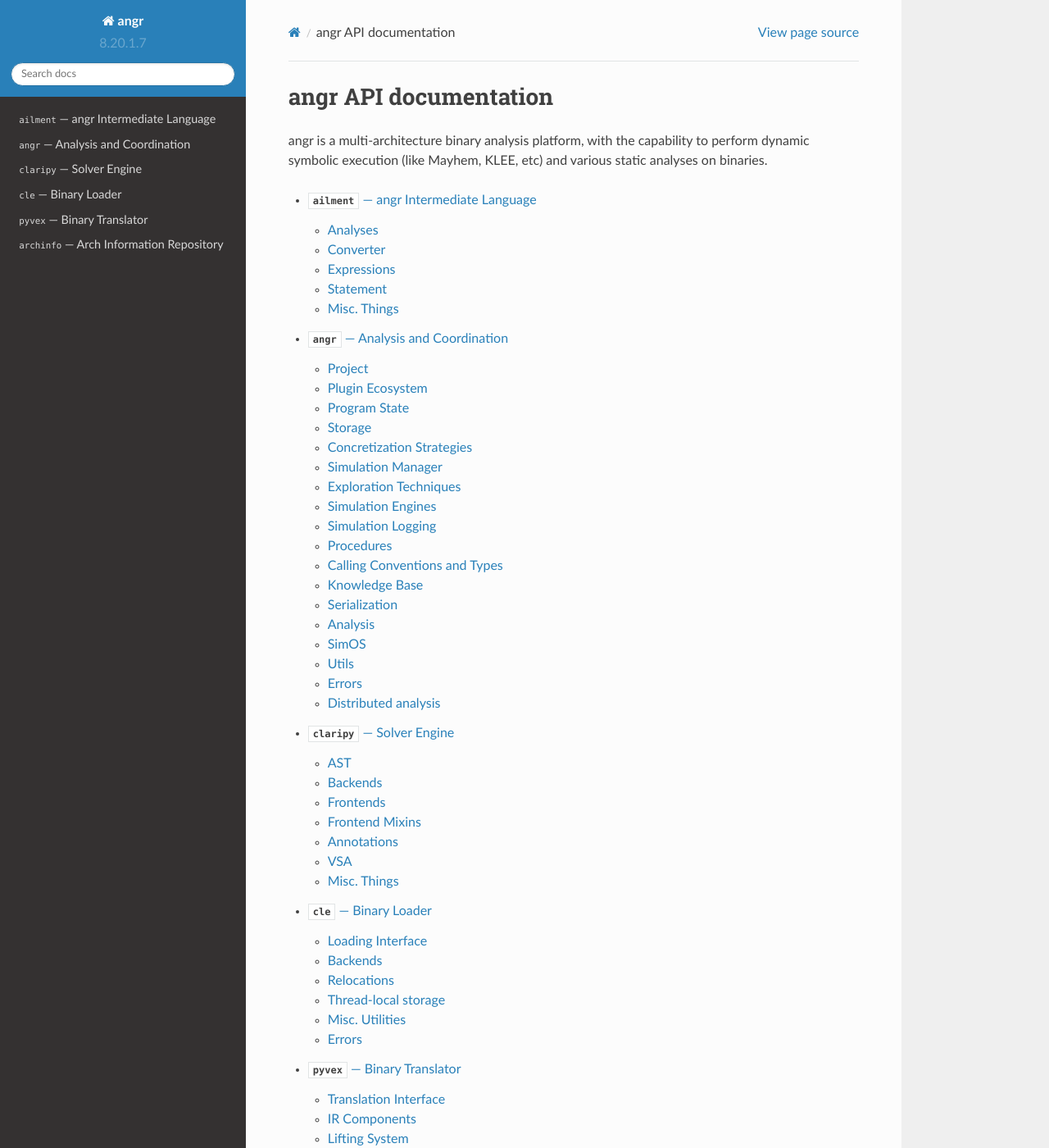
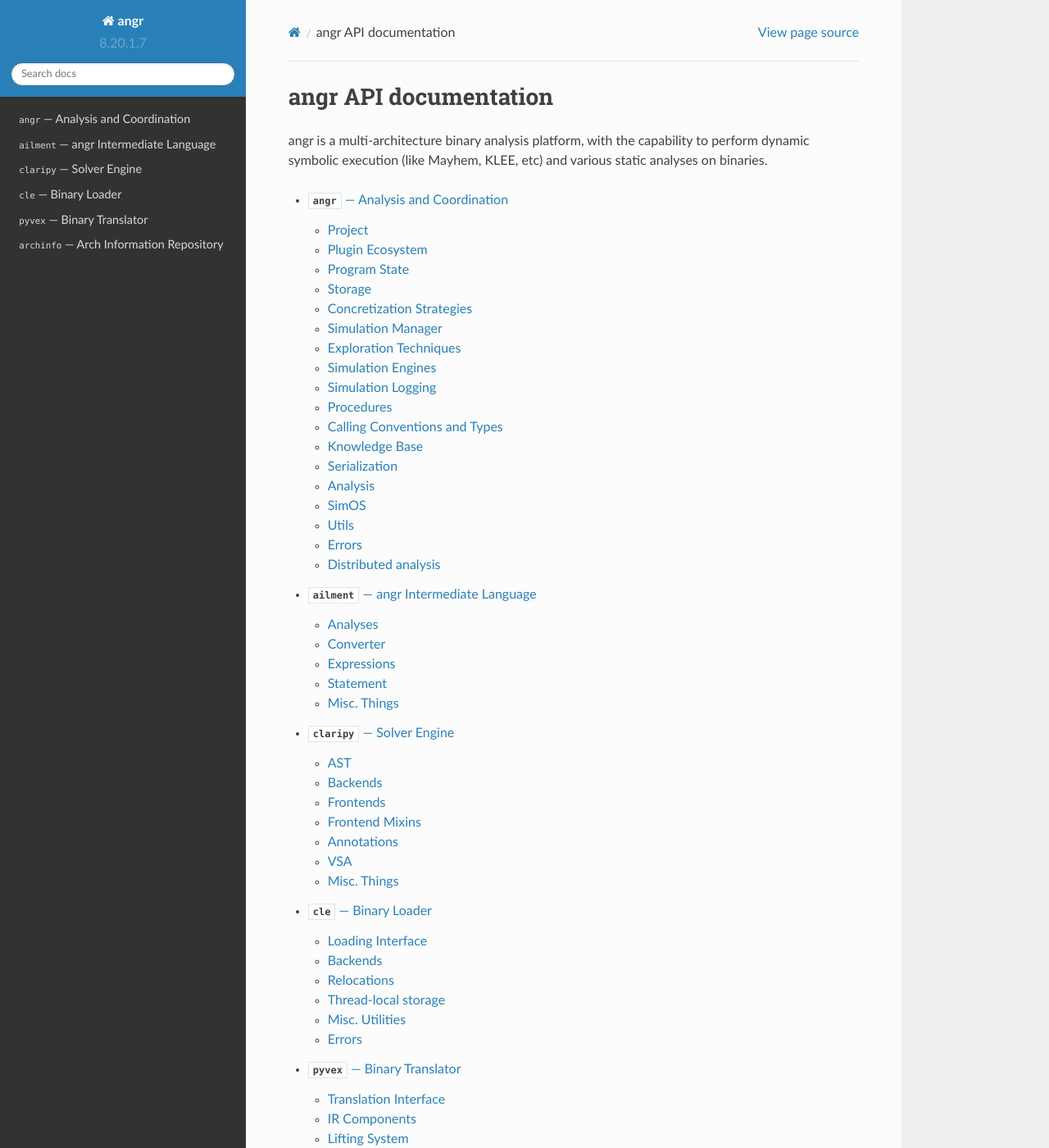
Before and after one commit to angr/angr-doc, a Sphinx documentation site: the page built from api-doc/source/index.rst, in a window 1280 px wide and 1400 px high. Shown: the whole window at 82% size. Built offline with Sphinx 7.4.7 and the Read the Docs theme 2.0.0, drawn with Linux system fonts in a browser that asks for light colours.

Commit message:
Do not put ailment first

```diff
--- a/api-doc/source/index.rst
+++ b/api-doc/source/index.rst
@@ -8,8 +8,8 @@
    :maxdepth: 2
    :glob:
 
+   angr
    ailment
-   angr
    claripy
    cle
    pyvex
```
